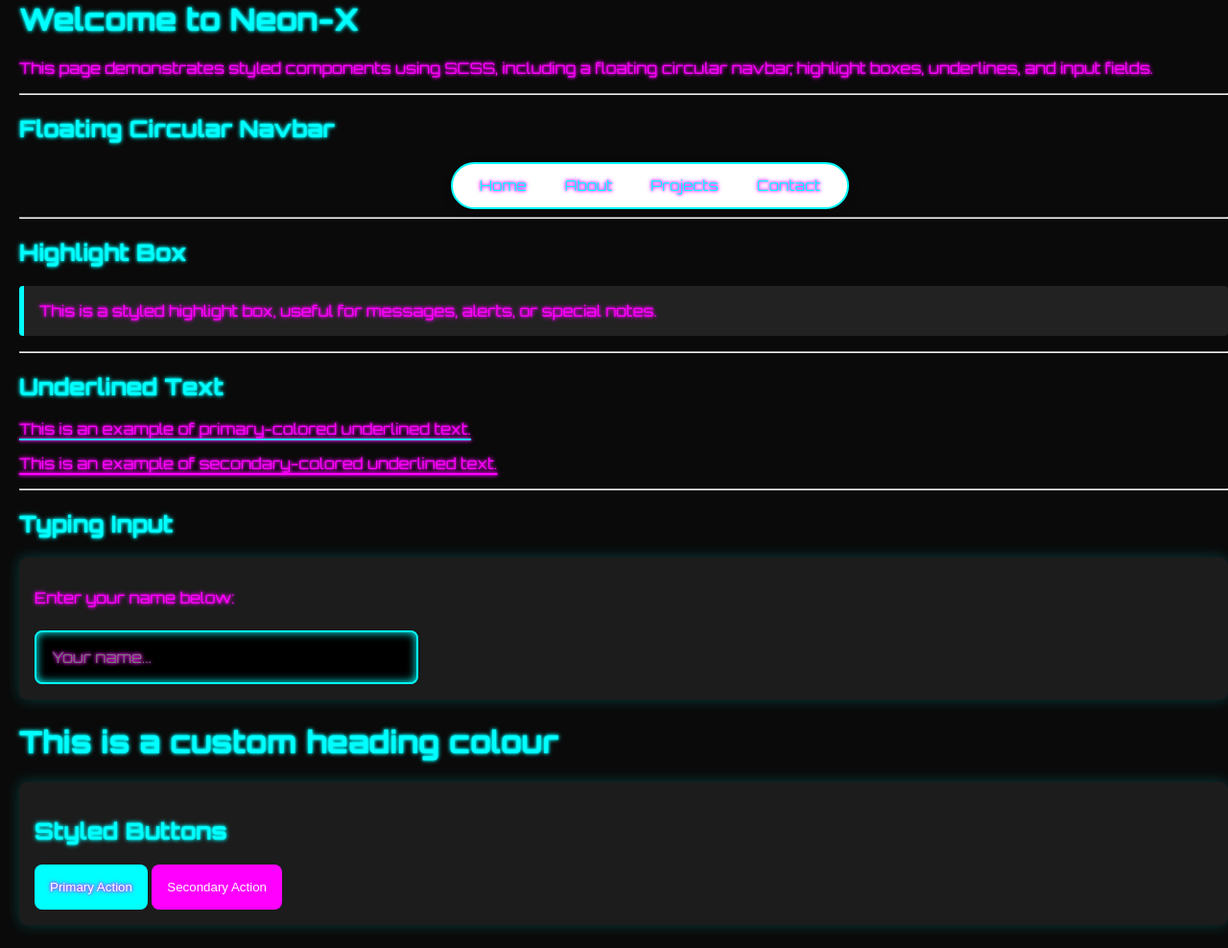
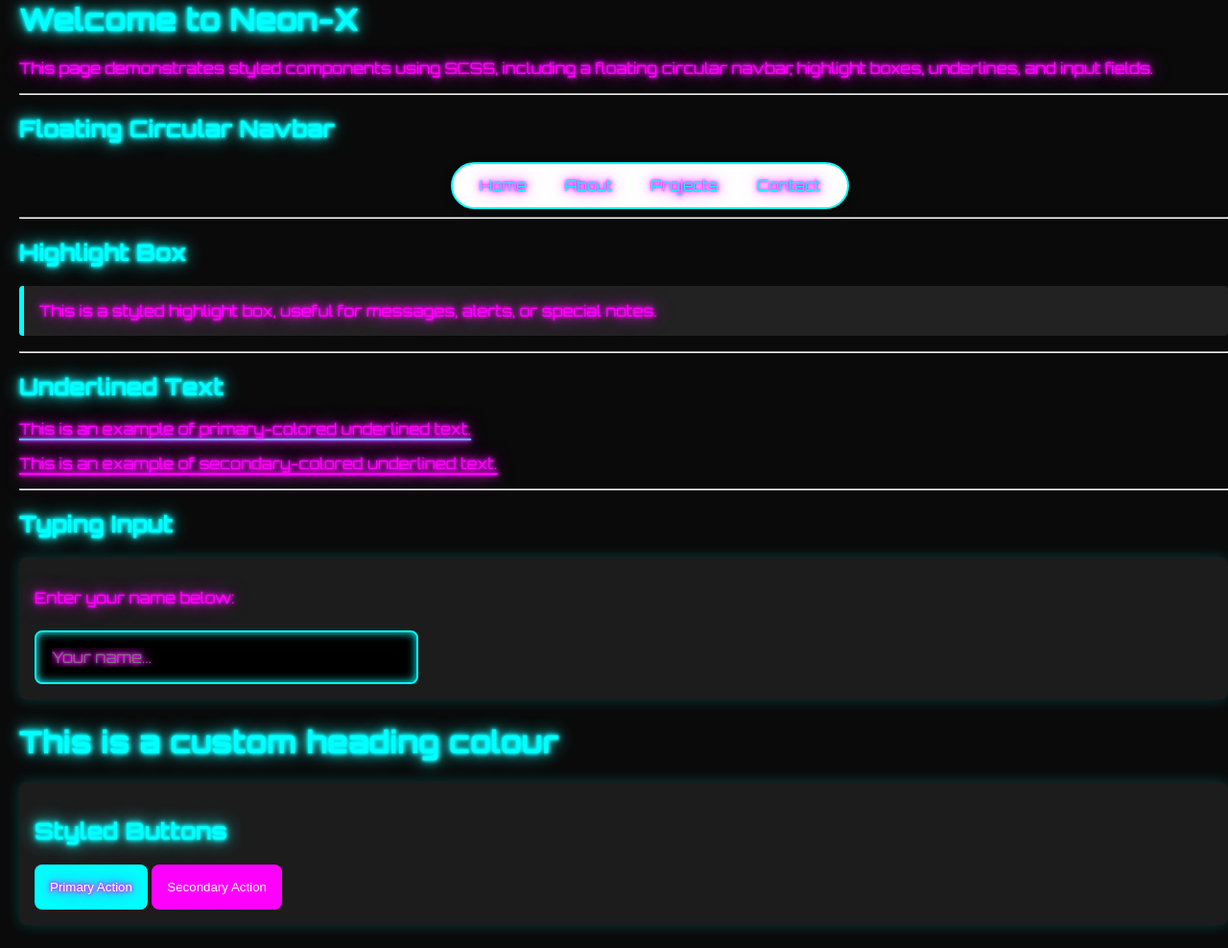
Before and after one commit to v659/jekyll_theme-new-v659, a Jekyll site: the page built from index.md, in a window 1280 px wide. Shown: the whole page at 96% size. Built offline with Jekyll 4.4.1, drawn with Linux system fonts in a browser that asks for light colours.

Commit message:
update base.scssssssss

```diff
--- a/_sass/base.scss
+++ b/_sass/base.scss
@@ -15,6 +15,8 @@ $padding: 1rem;
   text-shadow:
     0 0 3px $color,
     0 0 5px $color,
+    0 0 10px lighten($color, 5%),
+    0 0 20px lighten($color, 10%);
 }
 
 // Base
```
